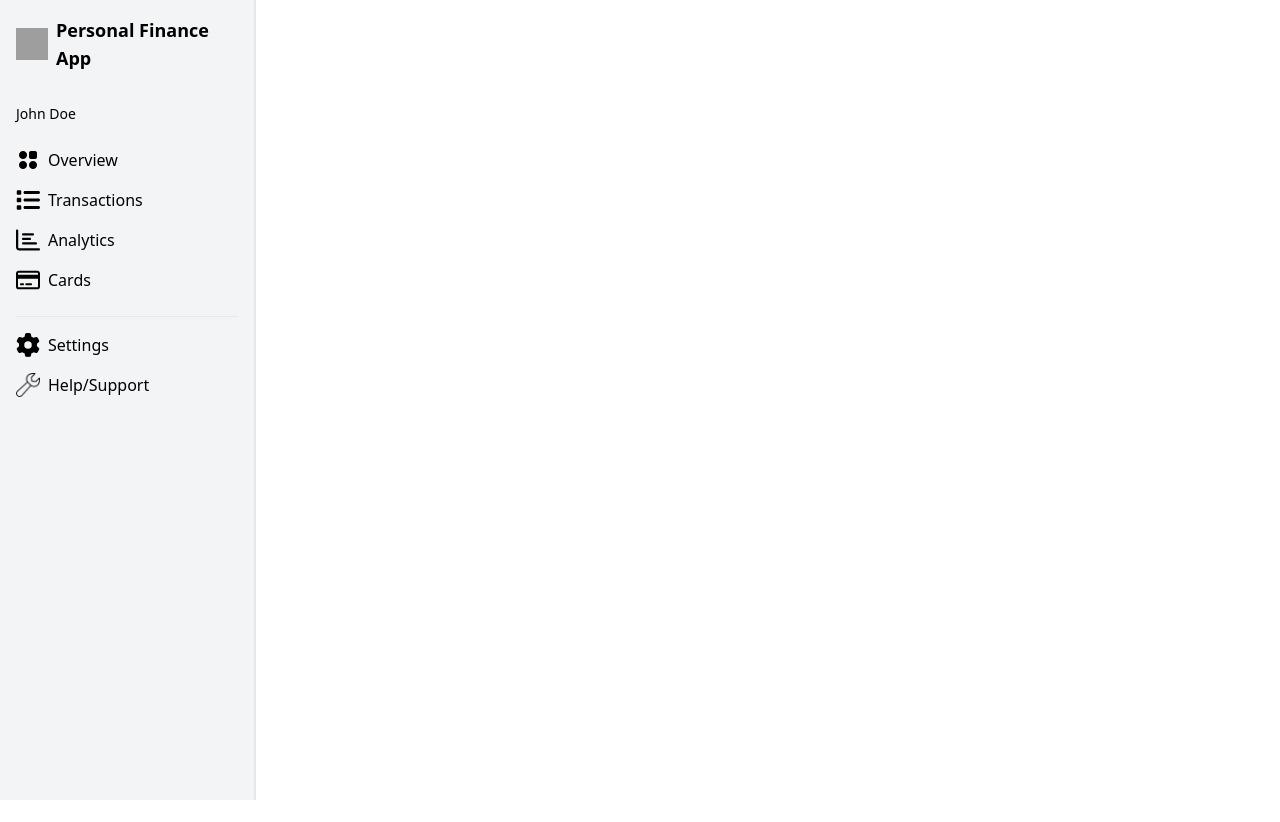
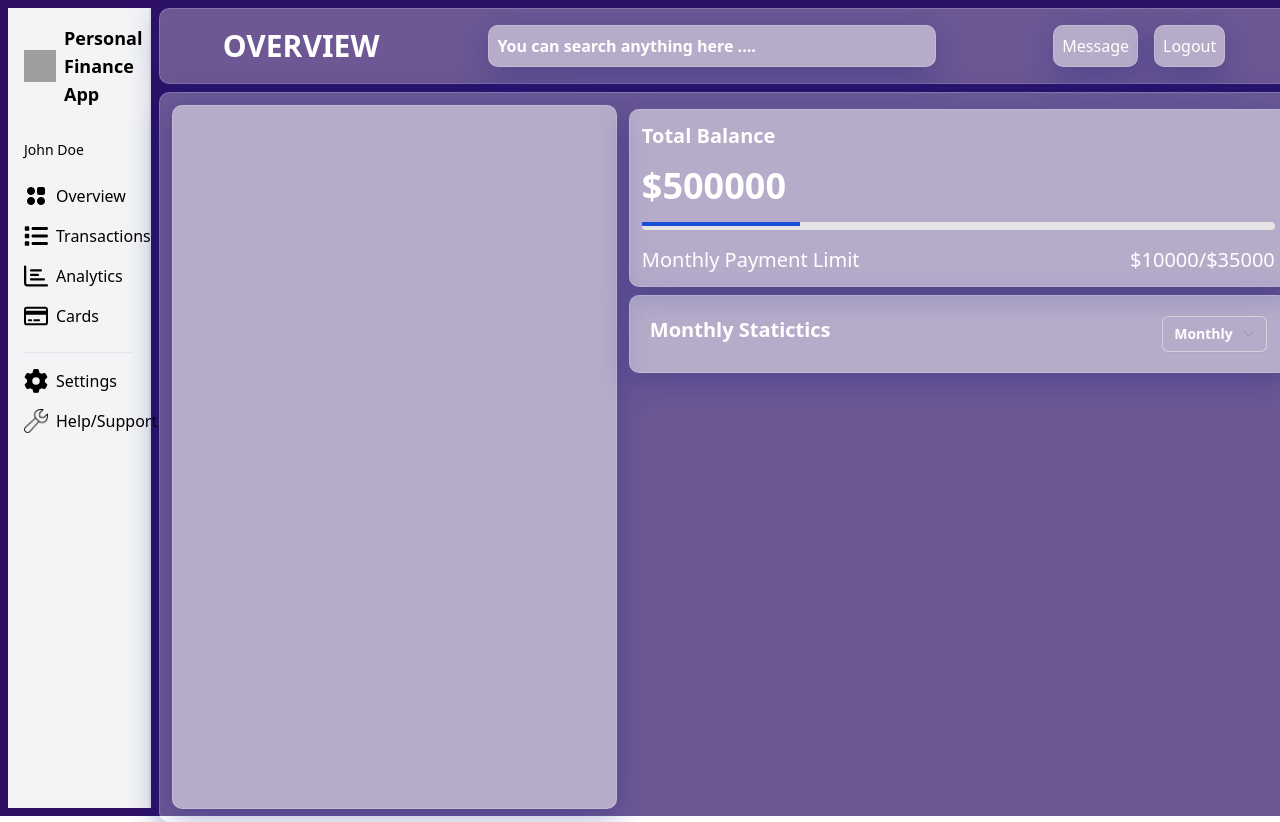
Before and after one commit to dev-atharva/personal_finance_app, a Svelte app: page / in a window 1280 px wide. Both pictures are taken after typing "Sample", "Sample123", "Sample123" into the empty fields and a click on the button "Submit". Before the commit the page ends 800 px from the top, so only its background shows below. Built offline with nearby package versions, Linux system fonts and the light colour scheme; grey boxes are pictures that could not be loaded.

Commit message:
CReated layout for overview page

```diff
--- a/src/components/sidenav.svelte
+++ b/src/components/sidenav.svelte
@@ -20,7 +20,7 @@
 //   }
 </script>
 
-  <div class="fixed top-0 left-0 bottom-0 w-64 bg-gray-100 p-4 text-black border-r-2 border-grey">
+  <div class="bg-gray-100 p-4 text-black border-r-2 border-grey min-h-screen">
     <div class="flex items-center mb-8">
       <img class="h-8 w-8 mr-2" src="logo.png" alt="Logo" />
       <h1 class="text-lg font-bold">Personal Finance App</h1>
--- /dev/null
+++ b/src/pages/Overview/Balance_card.svelte
@@ -0,0 +1,22 @@
+<div class="flex flex-col bg-color p-3 gap-4 rounded-lg m-1">
+  <div class="font-bold text-xl text-white text-left">Total Balance</div>
+  <div class="font-bold text-4xl text-white text-left">$500000</div>
+  <div class=" h-2 w-full bg-neutral-200 dark:bg-neutral-600 rounded-2xl">
+    <div class="h-1 bg-blue-700" style="width: 25%" />
+  </div>
+  <div class="flex flex-row justify-between">
+    <div class="font-light text-white text-xl">Monthly Payment Limit</div>
+    <div class="font-light text-white text-xl">$10000/$35000</div>
+  </div>
+</div>
+
+<style>
+  .bg-color {
+    background: rgba(255, 255, 255, 0.3);
+    box-shadow: 0 8px 32px 0 rgba(31, 38, 135, 0.37);
+    backdrop-filter: blur(0px);
+    -webkit-backdrop-filter: blur(0px);
+    border-radius: 10px;
+    border: 1px solid rgba(255, 255, 255, 0.18);
+  }
+</style>
--- /dev/null
+++ b/src/pages/Overview/Layout.svelte
@@ -0,0 +1,36 @@
+<script>
+  import Sidenav from "../../components/sidenav.svelte";
+  import BalanceCard from "./Balance_card.svelte";
+  import MoneyStats from "./Money_stats.svelte";
+  import OverviewHeader from "./Overview_header.svelte";
+</script>
+
+<style>
+   .bg-color {
+    background: rgba(255, 255, 255, 0.3);
+    box-shadow: 0 8px 32px 0 rgba(31, 38, 135, 0.37);
+    backdrop-filter: blur(0px);
+    -webkit-backdrop-filter: blur(0px);
+    border-radius: 10px;
+    border: 1px solid rgba(255, 255, 255, 0.18);
+  }
+
+</style>
+
+<div class="flex flex-row gap-x-2 bg-violet-950 p-2">
+  <div class="min-h-[10%] sm:min-h-[5%]">
+    <Sidenav />
+  </div>
+  <div class="min-w-[90%] min-h-screen flex flex-col gap-y-2" >
+    <OverviewHeader/>
+    <div class="flex flex-col min-h-[91.2%] flex-wrap bg-color p-3 gap-x-2">
+      <div class="flex flex-col min-h-full bg-color min-w-[40%] z-10">
+
+      </div>
+      <div class="flex flex-col min-h-full  min-w-[60%] z-10">
+        <BalanceCard/>
+        <MoneyStats />
+      </div>
+    </div>
+  </div>
+</div>
--- /dev/null
+++ b/src/pages/Overview/Money_stats.svelte
@@ -0,0 +1,82 @@
+<script>
+  let dropdown_clicked = false;
+
+  const handeltoggle_dropdown = () => {
+    dropdown_clicked = !dropdown_clicked;
+  };
+</script>
+
+<div class="flex flex-col m-1 p-3 bg-color">
+  <div
+    class="text-xl font-bold flex flex-row content-center justify-between p-2 text-white"
+  >
+    <div>Monthly Statictics</div>
+    <div class="relative inline-block text-left">
+      <button
+        type="button"
+        class=" bg-transparent text-white inline-flex w-full justify-center gap-x-1.5 rounded-md px-3 py-2 text-sm font-semibold shadow-sm ring-1 ring-inset ring-gray-300 hover:bg-gray-50"
+        id="menu-button"
+        aria-expanded="true"
+        aria-haspopup="true"
+        on:click={handeltoggle_dropdown}
+      >
+        Monthly
+        <svg
+          class="-mr-1 h-5 w-5 text-gray-400"
+          viewBox="0 0 20 20"
+          fill="currentColor"
+          aria-hidden="true"
+        >
+          <path
+            fill-rule="evenodd"
+            d="M5.23 7.21a.75.75 0 011.06.02L10 11.168l3.71-3.938a.75.75 0 111.08 1.04l-4.25 4.5a.75.75 0 01-1.08 0l-4.25-4.5a.75.75 0 01.02-1.06z"
+            clip-rule="evenodd"
+          />
+        </svg>
+      </button>
+
+      {#if dropdown_clicked}
+        <div
+          class="absolute right-0 z-10 mt-2 w-56 origin-top-right rounded-md bg-color shadow-lg ring-1 ring-black ring-opacity-5 focus:outline-none"
+          role="menu"
+          aria-orientation="vertical"
+          aria-labelledby="menu-button"
+          tabindex="-1"
+        >
+          <div class="py-1" role="none">
+            <!-- Active: "bg-gray-100 text-gray-900", Not Active: "text-gray-700" -->
+            <a
+              class="text-white block px-4 py-2 text-sm"
+              role="menuitem"
+              tabindex="-1"
+              id="menu-item-0">Daily</a
+            >
+            <a
+              class="text-white block px-4 py-2 text-sm"
+              role="menuitem"
+              tabindex="-1"
+              id="menu-item-1">Weekly</a
+            >
+            <a
+              class="text-white block px-4 py-2 text-sm"
+              role="menuitem"
+              tabindex="-1"
+              id="menu-item-2">Yearly</a
+            >
+          </div>
+        </div>
+      {/if}
+    </div>
+  </div>
+</div>
+
+<style>
+  .bg-color {
+    background: rgba(255, 255, 255, 0.3);
+    box-shadow: 0 8px 32px 0 rgba(31, 38, 135, 0.37);
+    backdrop-filter: blur(0px);
+    -webkit-backdrop-filter: blur(0px);
+    border-radius: 10px;
+    border: 1px solid rgba(255, 255, 255, 0.18);
+  }
+</style>
--- /dev/null
+++ b/src/pages/Overview/Overview_header.svelte
@@ -0,0 +1,34 @@
+<div
+  class="flex flex-row min-w-full p-2 rounded-lg bg-color justify-around items-center flex-wrap"
+>
+  <div class="font-bold text-lg text-white">
+    <span class="text-3xl">OVERVIEW</span>
+  </div>
+  <div
+    class="min-w-[40%] bg-transparent text-ellipsis text-white z-10 bg-color p-2"
+  >
+    <input
+      placeholder="You can search anything here ...."
+      class="placeholder:text-white text-ellipsis font-bold text-left min-w-full bg-transparent min-h-full outline-none"
+    />
+  </div>
+  <div class="flex flex-row justify-evenly">
+    <div class="m-2 p-2 cursor-pointer bg-color z-12 text-white">
+      <button>Message</button>
+    </div>
+    <div class="m-2 p-2 cursor-pointer bg-color z-12 text-white">
+      <button>Logout</button>
+    </div>
+  </div>
+</div>
+
+<style>
+  .bg-color {
+    background: rgba(255, 255, 255, 0.3);
+    box-shadow: 0 8px 32px 0 rgba(31, 38, 135, 0.37);
+    backdrop-filter: blur(0px);
+    -webkit-backdrop-filter: blur(0px);
+    border-radius: 10px;
+    border: 1px solid rgba(255, 255, 255, 0.18);
+  }
+</style>
--- a/src/pages/Overview/index.svelte
+++ b/src/pages/Overview/index.svelte
@@ -15,20 +15,17 @@
 
   import Header from "../../components/header.svelte";
 
+  import Layout from "./Layout.svelte";
 </script>
-<main>
-<div class="flex flex-col justify-center">
+
+<main >
   {#if !sign_in}
     <Signin />
   {:else}
-  <div>
-    <Sidenav />
-  </div>
-    Shree Ram
+    <Layout />
   {/if}
-</div>
 </main>
 
+<style>
 
-<style>
 </style>
```
